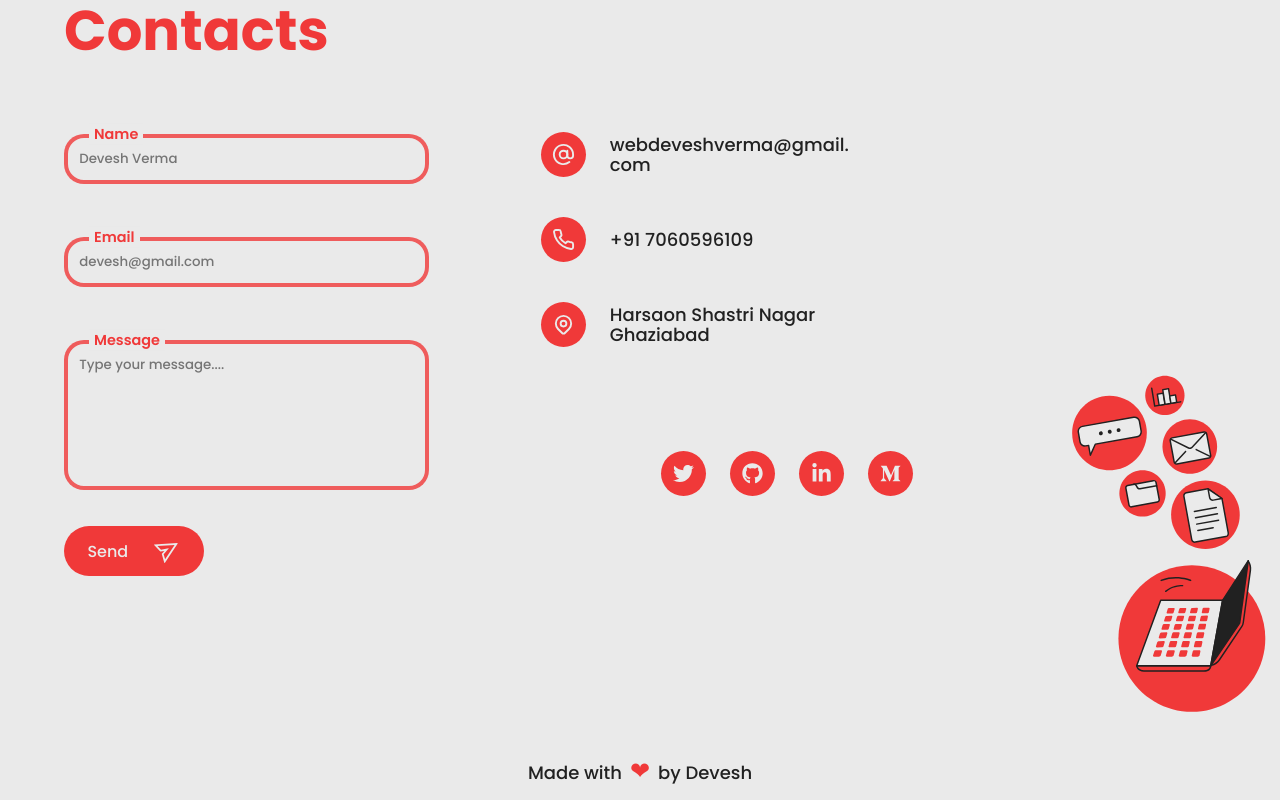
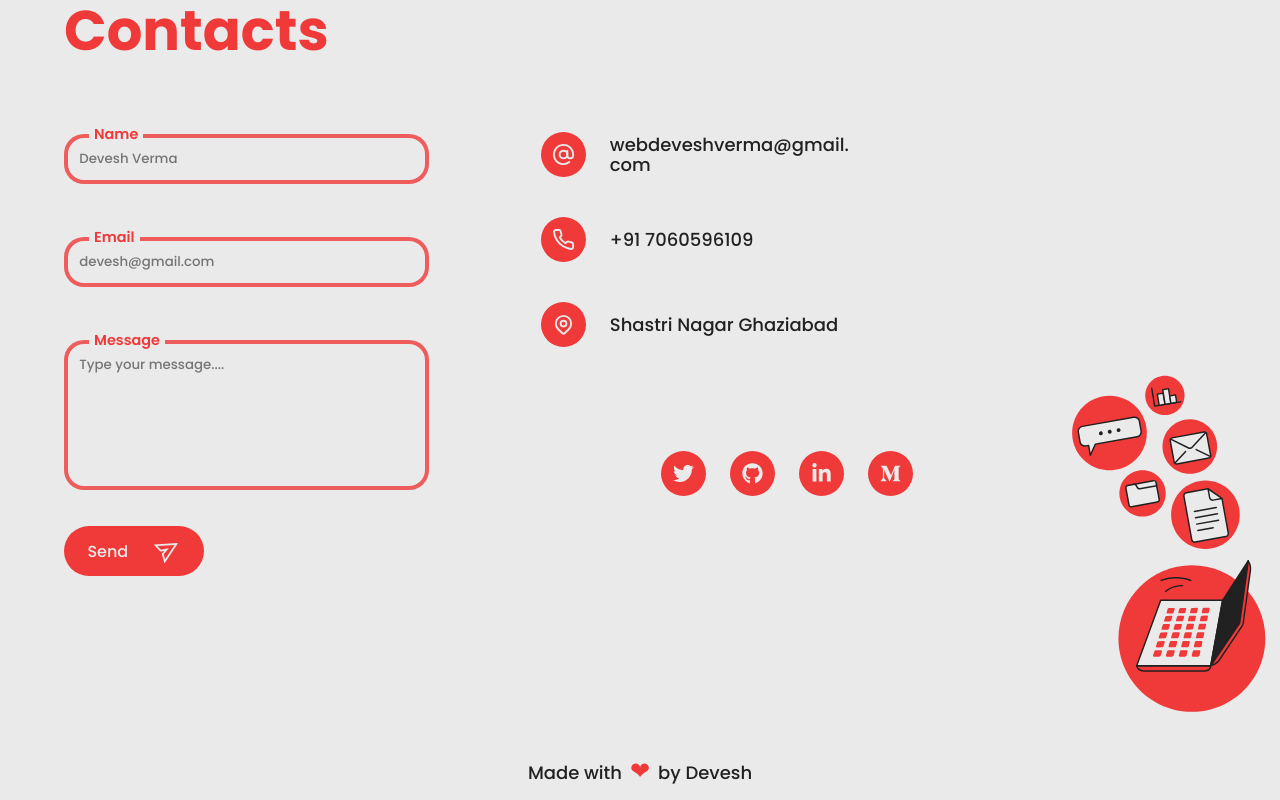
Before and after one commit to dev-deveshverma/portfolio_devesh_verma, a React (Create React App) app: page / in a window 1280 px wide. Shown: the part 4540-5340 px from the top of the page. Built offline with nearby package versions, Linux system fonts and the light colour scheme; a web font is replaced by a local one.

Commit message:
Update contactsData.js

```diff
--- a/src/data/contactsData.js
+++ b/src/data/contactsData.js
@@ -1,7 +1,7 @@
 export const contactsData = {
     email: 'webdeveshverma@gmail.com',
     phone: '+91 7060596109',
-    address: 'Harsaon Shastri Nagar Ghaziabad',
+    address: 'Shastri Nagar Ghaziabad',
 
     sheetAPI: 'https://sheetdb.io/api/v1/tt5b8x0x5sbmo'
 }
```
